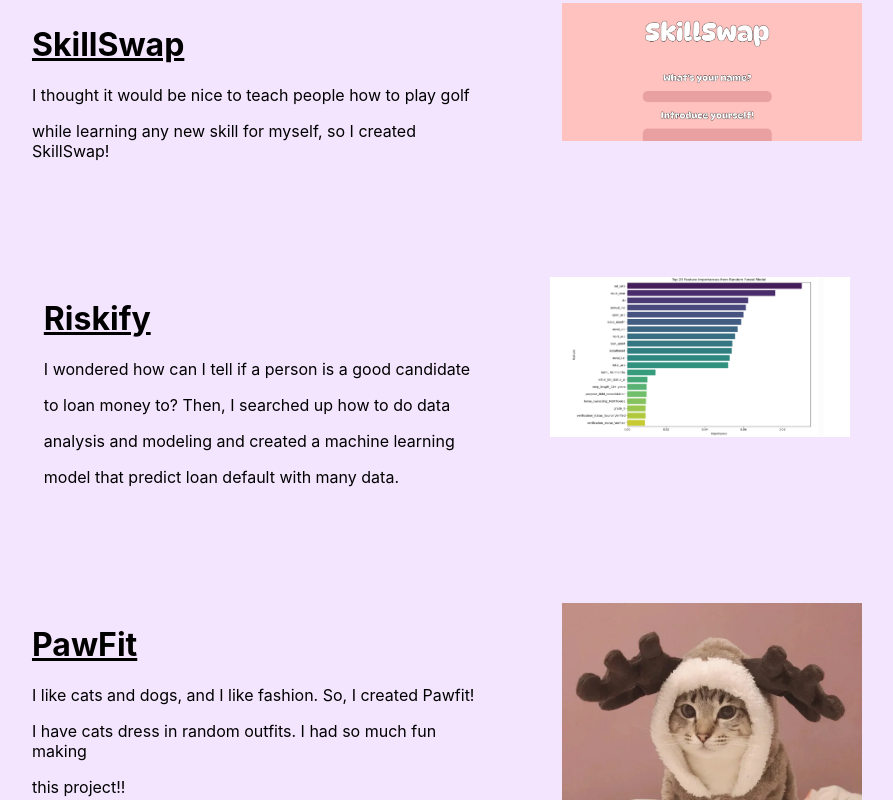
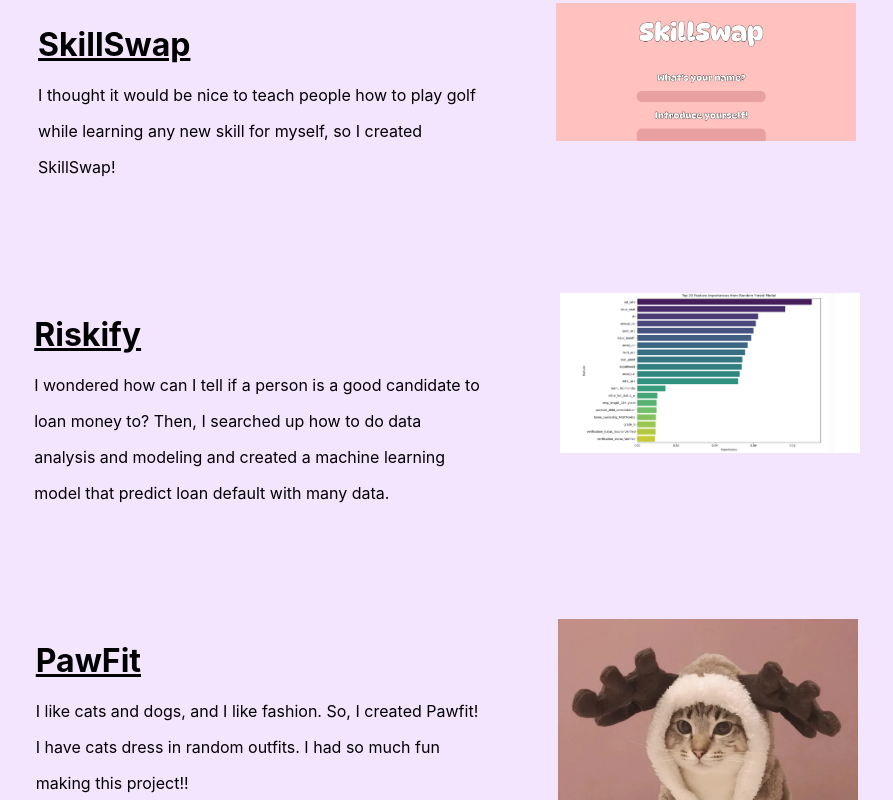
Before and after one commit to Hoi-Tong/portfolio, a React (Create React App) app: page / in a window 1280 px wide. Shown: the part 1180-1980 px from the top of the page, without its empty margins (193-1086 px from the left). Built offline with nearby package versions, Linux system fonts and the light colour scheme.

Commit message:
small changes

```diff
--- a/src/App.js
+++ b/src/App.js
@@ -74,7 +74,8 @@ function App() {
     <h1>SkillSwap</h1>
     </a>
         <p>I thought it would be nice to teach people how to play golf</p>
-        <p>while learning any new skill for myself, so I created SkillSwap!</p>
+        <p>while learning any new skill for myself, so I created </p>
+        <p>SkillSwap!</p>
          </div>
 
   <img
@@ -96,8 +97,8 @@ function App() {
   >
     <h1>Riskify</h1>
     </a>
-    <p>I wondered how can I tell if a person is a good candidate    </p>
-    <p>to loan money to? Then, I searched up how to do data</p>
+    <p>I wondered how can I tell if a person is a good candidate to   </p>
+    <p>loan money to? Then, I searched up how to do data</p>
     <p>analysis and modeling and created a machine learning</p>
     <p>model that predict loan default with many data.</p>
   </div>
@@ -123,8 +124,8 @@ function App() {
     <h1>PawFit</h1>
     </a>
     <p>I like cats and dogs, and I like fashion. So, I created Pawfit!</p>
-    <p>I have cats dress in random outfits. I had so much fun making </p>
-    <p>this project!!</p>
+    <p>I have cats dress in random outfits. I had so much fun</p>
+    <p>making this project!!</p>
   </div>
 
   <img
```
